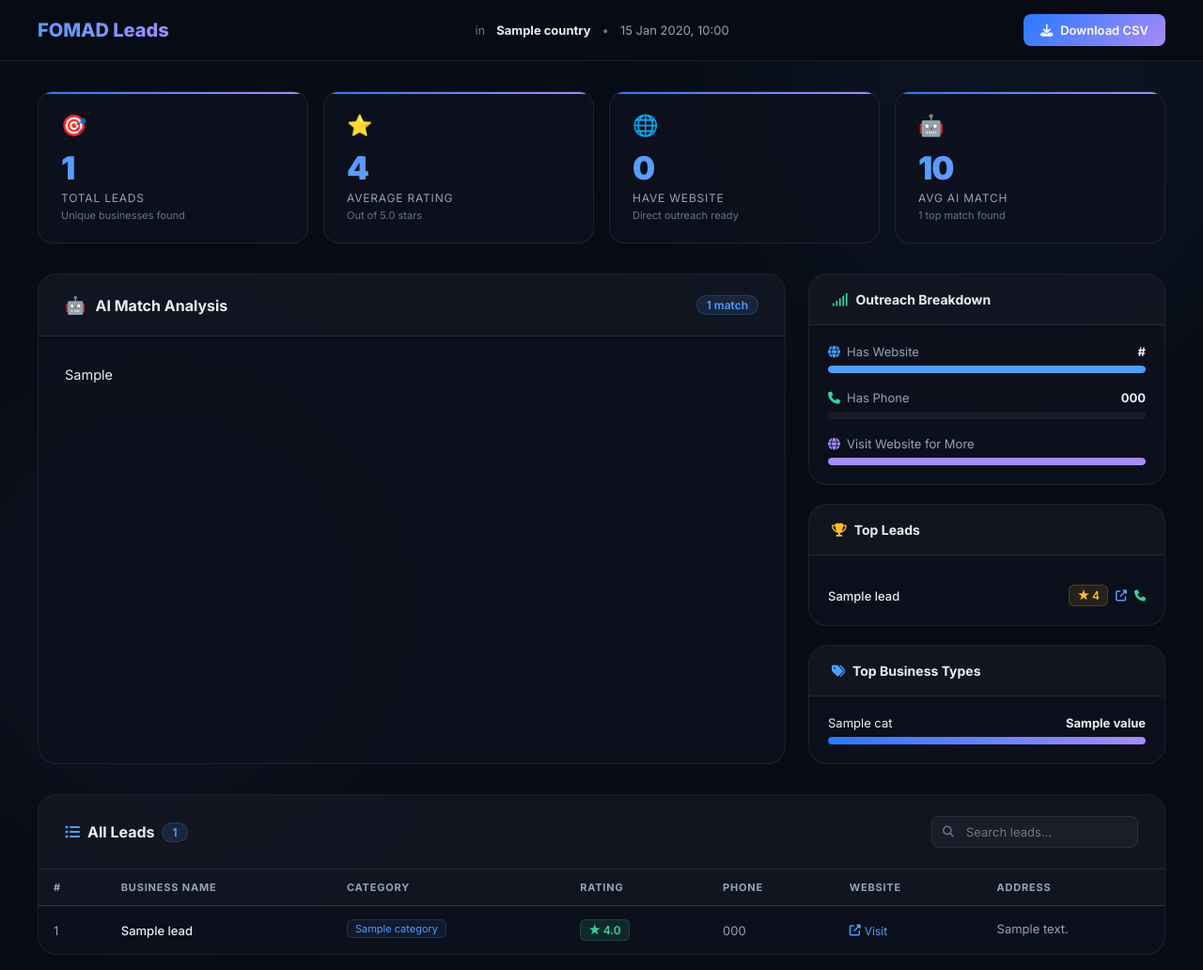
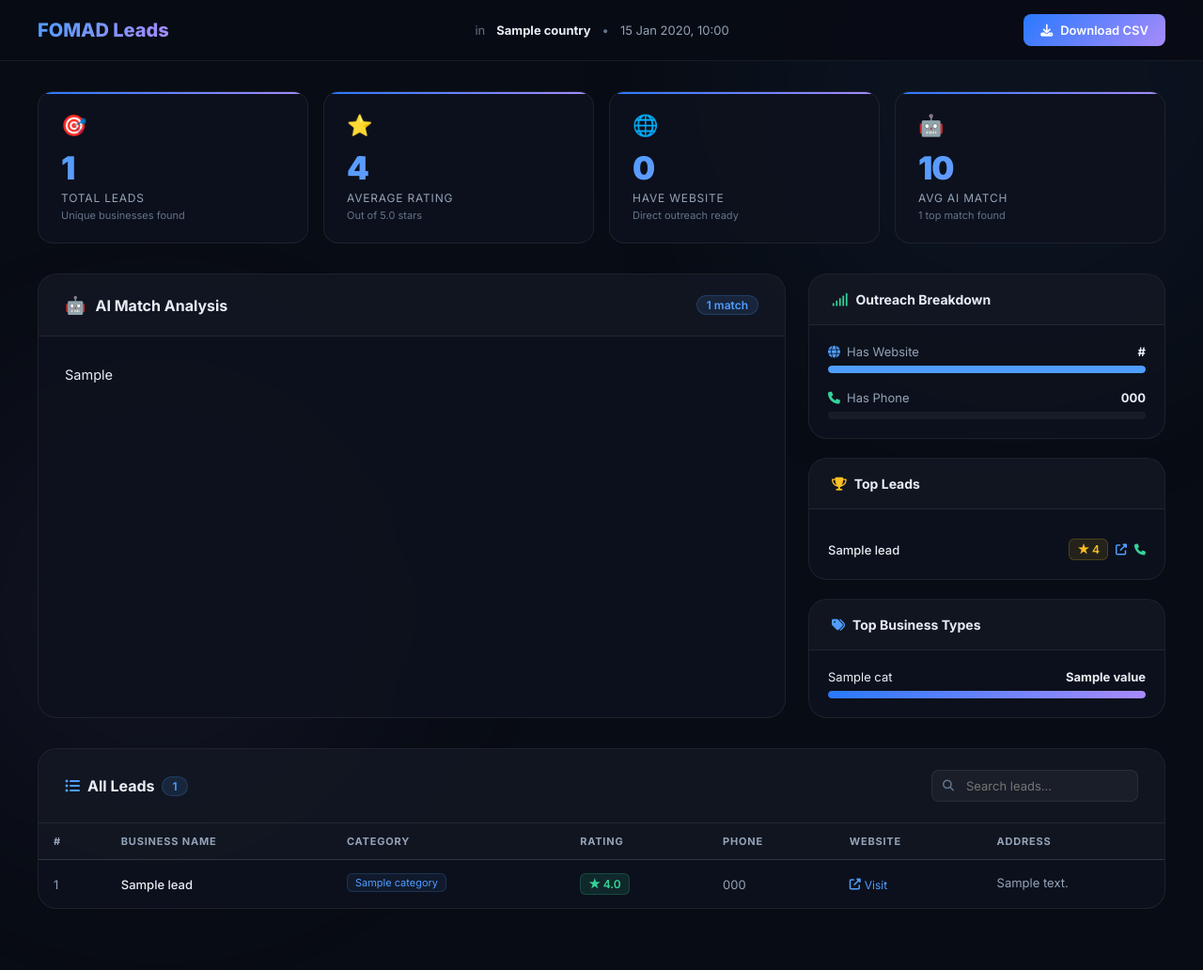
Before and after one commit to fowsi888/lead-scraper, a Django app: template scraper/templates/scraper/results.html in a window 1280 px wide. Shown: the top 1032 px of the page at 94% size. After the commit the page ends 967 px from the top, so only its background shows below. Run offline with Django 4.2, Linux system fonts and the light colour scheme; the template is opened without the code that fills it: most values are stand-ins (such as "Sample title", 1, 10 or a date in 2020); data that the repository does not hold is empty.

Commit message:
Remove redundant no contact row from Outreach Breakdown

```diff
--- a/scraper/templates/scraper/results.html
+++ b/scraper/templates/scraper/results.html
@@ -319,15 +319,6 @@
                   <div class="breakdown-fill" style="width:{{ phone_pct }}%;background:var(--green);"></div>
                 </div>
               </div>
-              <div class="breakdown-item">
-                <div class="breakdown-label">
-                  <span><i class="fas fa-globe" style="color:var(--purple)"></i> Visit Website for More</span>
-                  <span class="breakdown-count">{{ no_contact }}</span>
-                </div>
-                <div class="breakdown-track">
-                  <div class="breakdown-fill" style="width:{{ no_contact_pct }}%;background:var(--purple);"></div>
-                </div>
-              </div>
             </div>
           </div>
 
```
